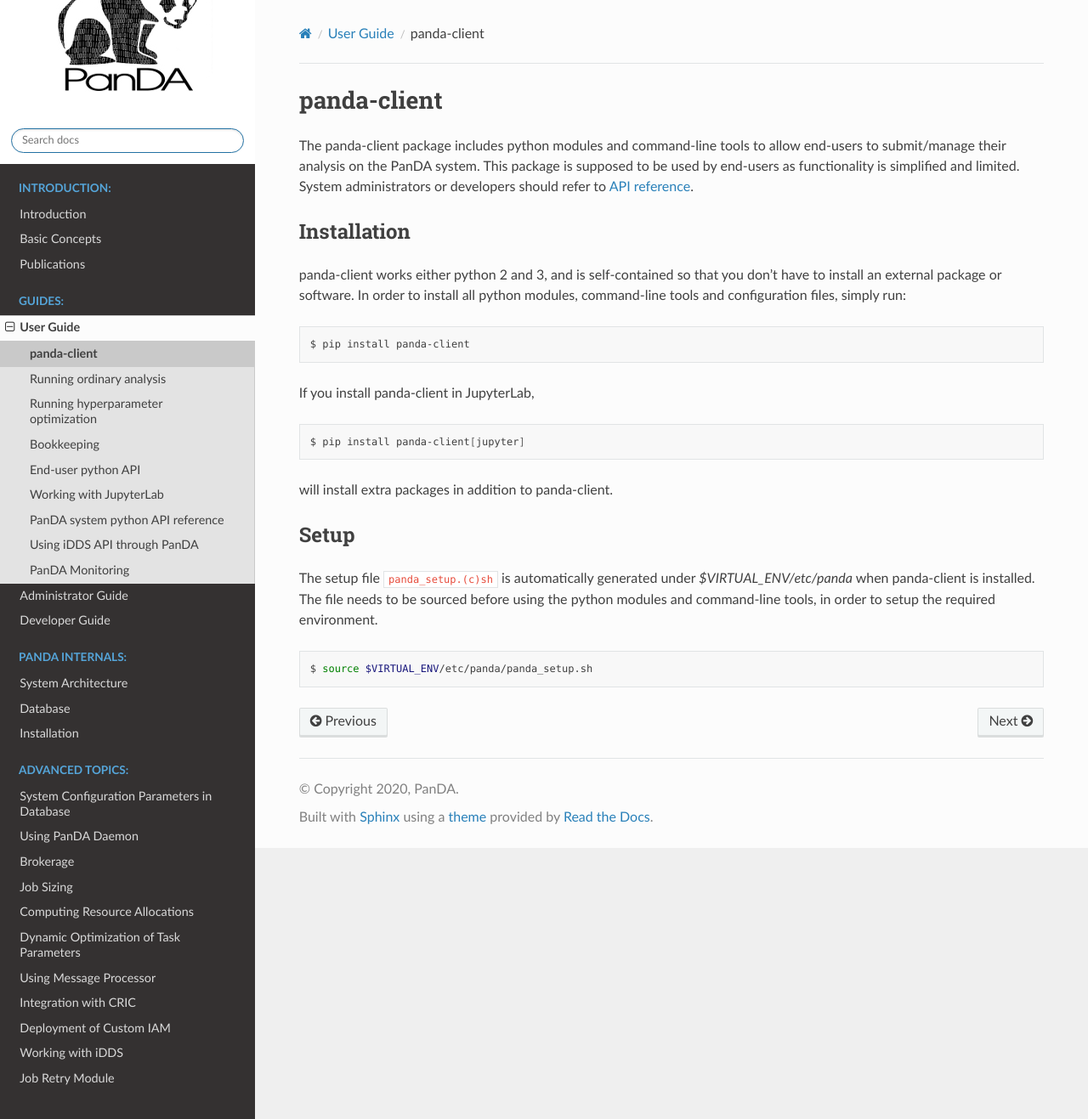
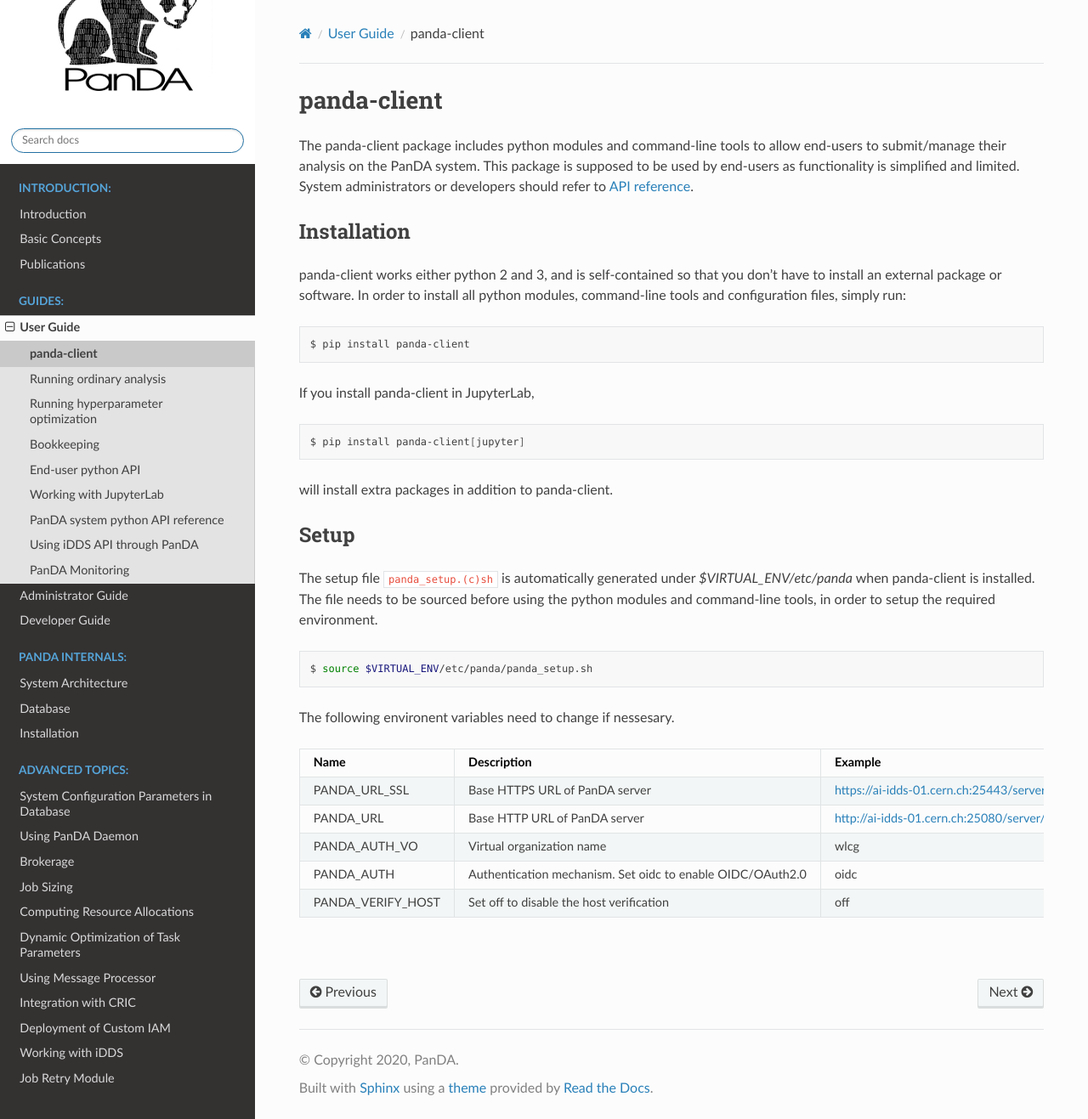
Before and after one commit to PanDAWMS/panda-docs, a Sphinx documentation site: the page built from docs/source/client/panda-client.rst, in a window 1280 px wide and 1317 px high. Shown: the whole window at 85% size. Built offline with Sphinx 7.4.7 and the Read the Docs theme 2.0.0, drawn with Linux system fonts in a browser that asks for light colours.

Commit message:
fixed warning

```diff
--- a/docs/source/client/panda-client.rst
+++ b/docs/source/client/panda-client.rst
@@ -33,3 +33,29 @@
 .. prompt:: bash
 
     source $VIRTUAL_ENV/etc/panda/panda_setup.sh
+
+The following environent variables need to change if nessesary.
+
+.. list-table::
+   :header-rows: 1
+
+   * - Name
+     - Description
+     - Example
+   * - PANDA_URL_SSL
+     - Base HTTPS URL of PanDA server
+     - https://ai-idds-01.cern.ch:25443/server/panda
+   * - PANDA_URL
+     - Base HTTP URL of PanDA server
+     - http://ai-idds-01.cern.ch:25080/server/panda
+   * - PANDA_AUTH_VO
+     - Virtual organization name
+     - wlcg
+   * - PANDA_AUTH
+     - Authentication mechanism. Set oidc to enable OIDC/OAuth2.0
+     - oidc
+   * - PANDA_VERIFY_HOST
+     - Set off to disable the host verification
+     - off
+
+|br|
```
